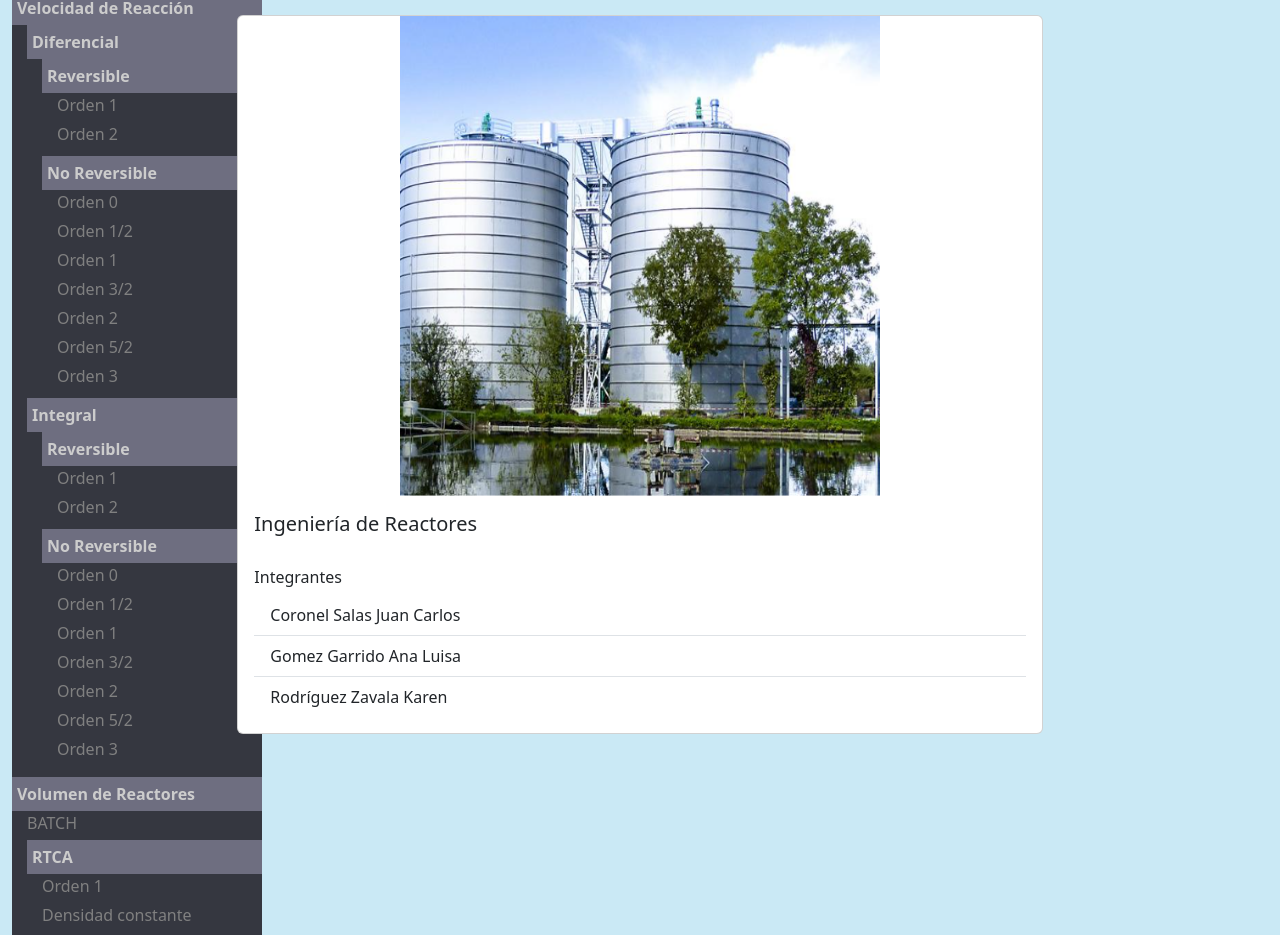
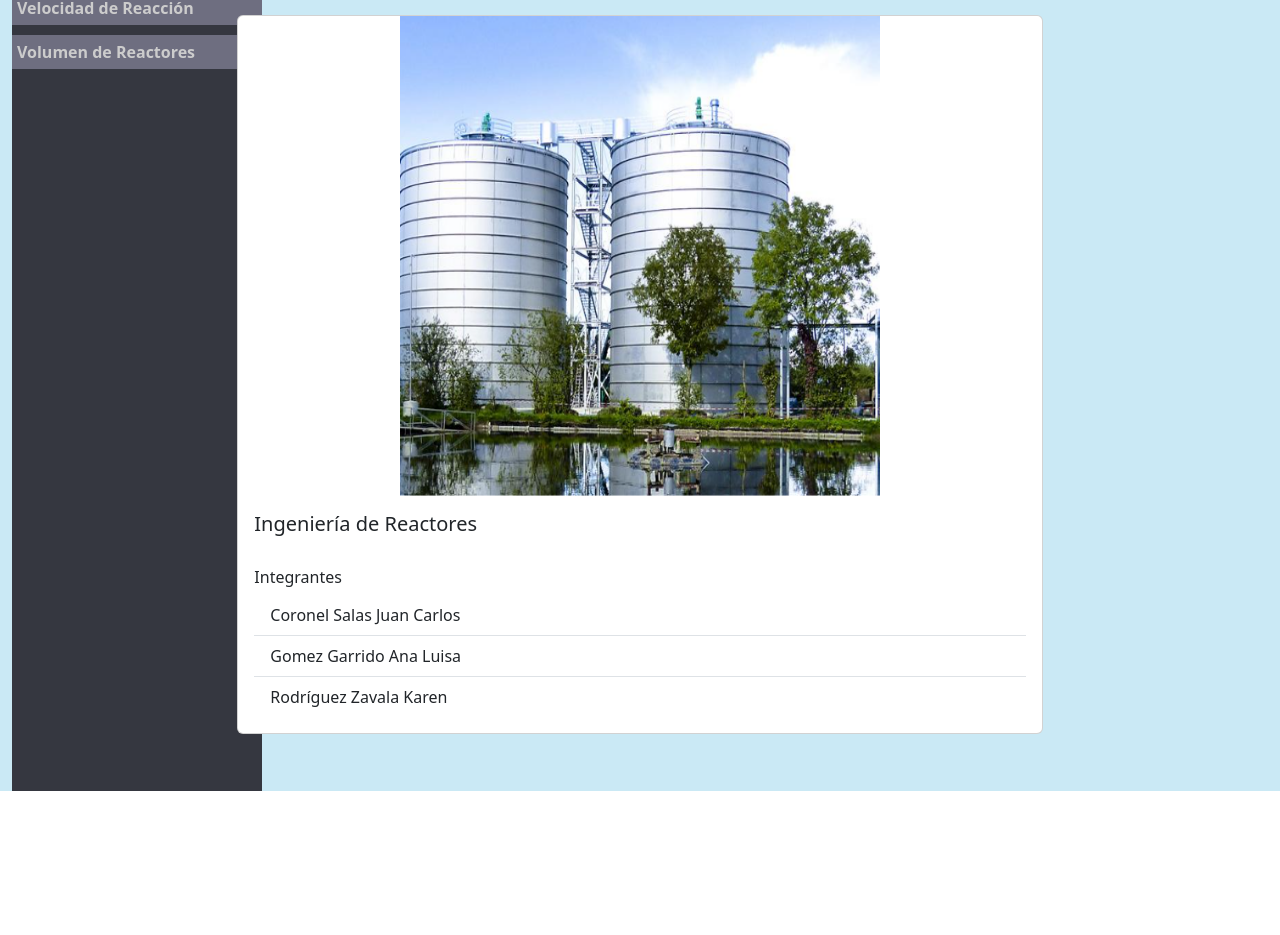
Before and after one commit to AnaLuisaGomez/IngenieriaReactoresFinal-, a React (Create React App) app: page / in a window 1280 px wide. Shown: the part 9-944 px from the top of the page. After the commit the page ends 800 px from the top, so only its background shows below. Built offline with nearby package versions, Linux system fonts and the light colour scheme.

Commit message:
menu collapse

```diff
--- a/src/components/Navbar.js
+++ b/src/components/Navbar.js
@@ -5,16 +5,16 @@ import { Link } from "react-router-dom";
 import { IntIrrevOrd0 } from "./Velocidad/IntIrrevOrd0";
 
 export const Navbar = () => {
-  const [element1Expanded, setElement1Expanded] = useState(true);
-  const [element2Expanded, setElement2Expanded] = useState(true);
-  const [element3Expanded, setElement3Expanded] = useState(true);
-  const [element4Expanded, setElement4Expanded] = useState(true);
-  const [element5Expanded, setElement5Expanded] = useState(true);
-  const [element6Expanded, setElement6Expanded] = useState(true);
-  const [element7Expanded, setElement7Expanded] = useState(true);
-  const [element8Expanded, setElement8Expanded] = useState(true);
-  const [element9Expanded, setElement9Expanded] = useState(true);
-  const [element10Expanded, setElement10Expanded] = useState(true);
+  const [element1Expanded, setElement1Expanded] = useState(false);
+  const [element2Expanded, setElement2Expanded] = useState(false);
+  const [element3Expanded, setElement3Expanded] = useState(false);
+  const [element4Expanded, setElement4Expanded] = useState(false);
+  const [element5Expanded, setElement5Expanded] = useState(false);
+  const [element6Expanded, setElement6Expanded] = useState(false);
+  const [element7Expanded, setElement7Expanded] = useState(false);
+  const [element8Expanded, setElement8Expanded] = useState(false);
+  const [element9Expanded, setElement9Expanded] = useState(false);
+  const [element10Expanded, setElement10Expanded] = useState(false);
 
   const toggleElement1 = () => {
     setElement1Expanded(!element1Expanded);
```
